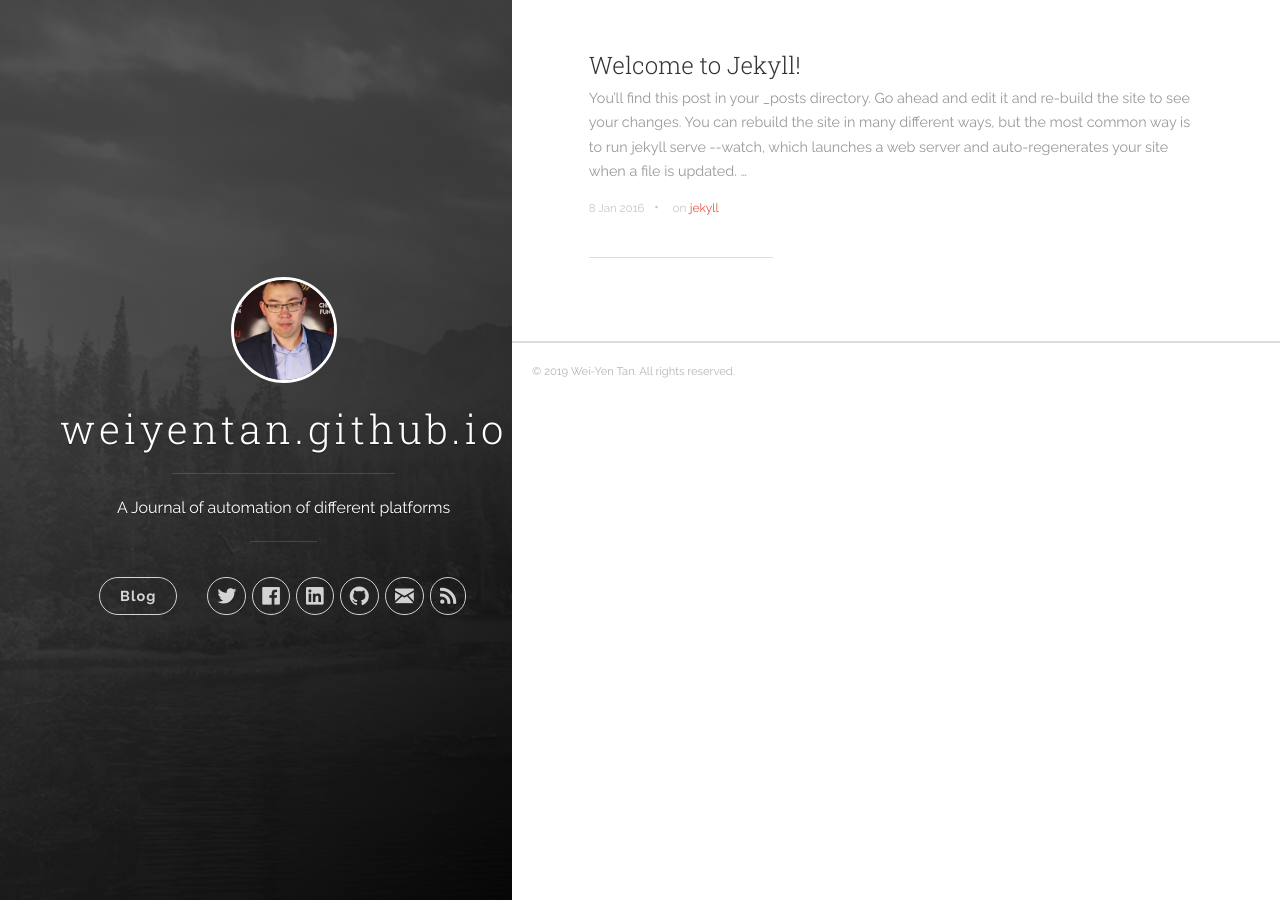
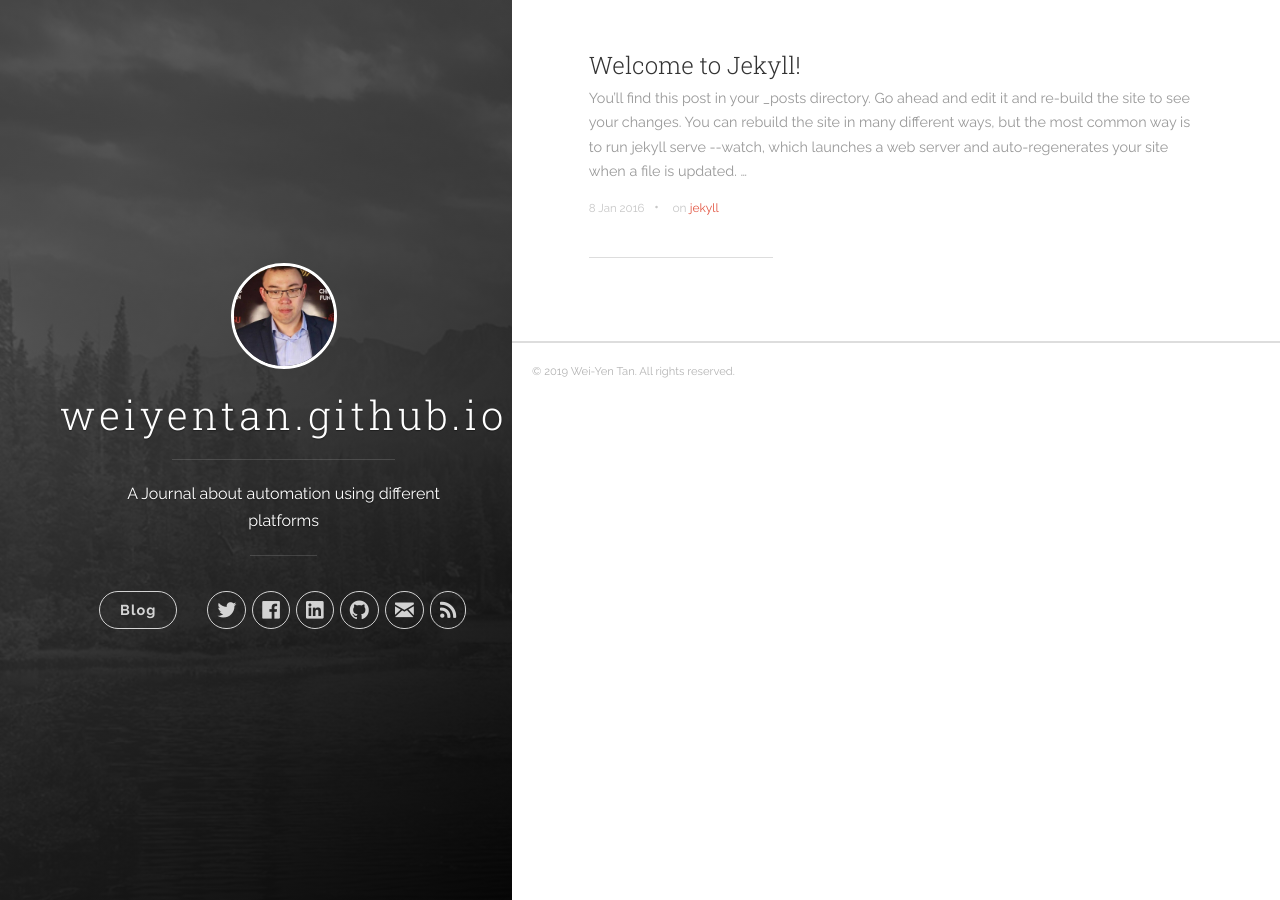
Before and after one commit to weiyentan/weiyentan.github.io, a Jekyll site: the page built from index.html, in a window 1280 px wide. Built offline with Jekyll 4.4.1, drawn with Linux system fonts in a browser that asks for light colours; the list of posts is cut into pages by our own code.

Commit message:
update description, and disqus shortname

```diff
--- a/_config.yml
+++ b/_config.yml
@@ -1,10 +1,10 @@
 # Site settings
 title: weiyentan.github.io
-description: 'A Journal of automation of different platforms'
+description: 'A Journal about automation using different platforms'
 url: 'http://weiyentan.github.io'
 baseurl: ''
 # google_analytics: 'UA-XXXXXX-X'
-disqus_shortname: weiyentan
+disqus_shortname: weiyentan.github.io
 
 author:
   name: 'Wei-Yen Tan'
```
